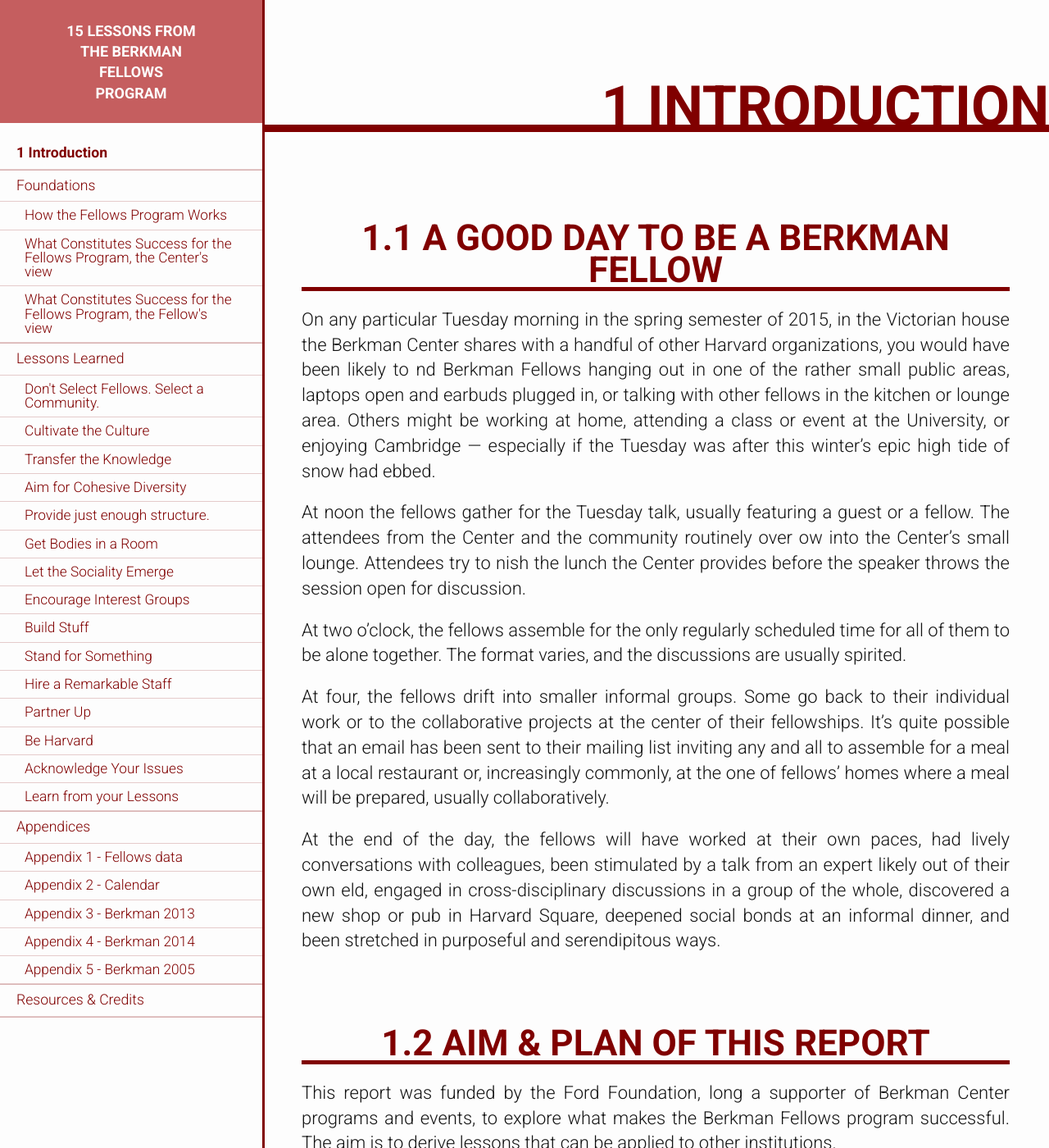
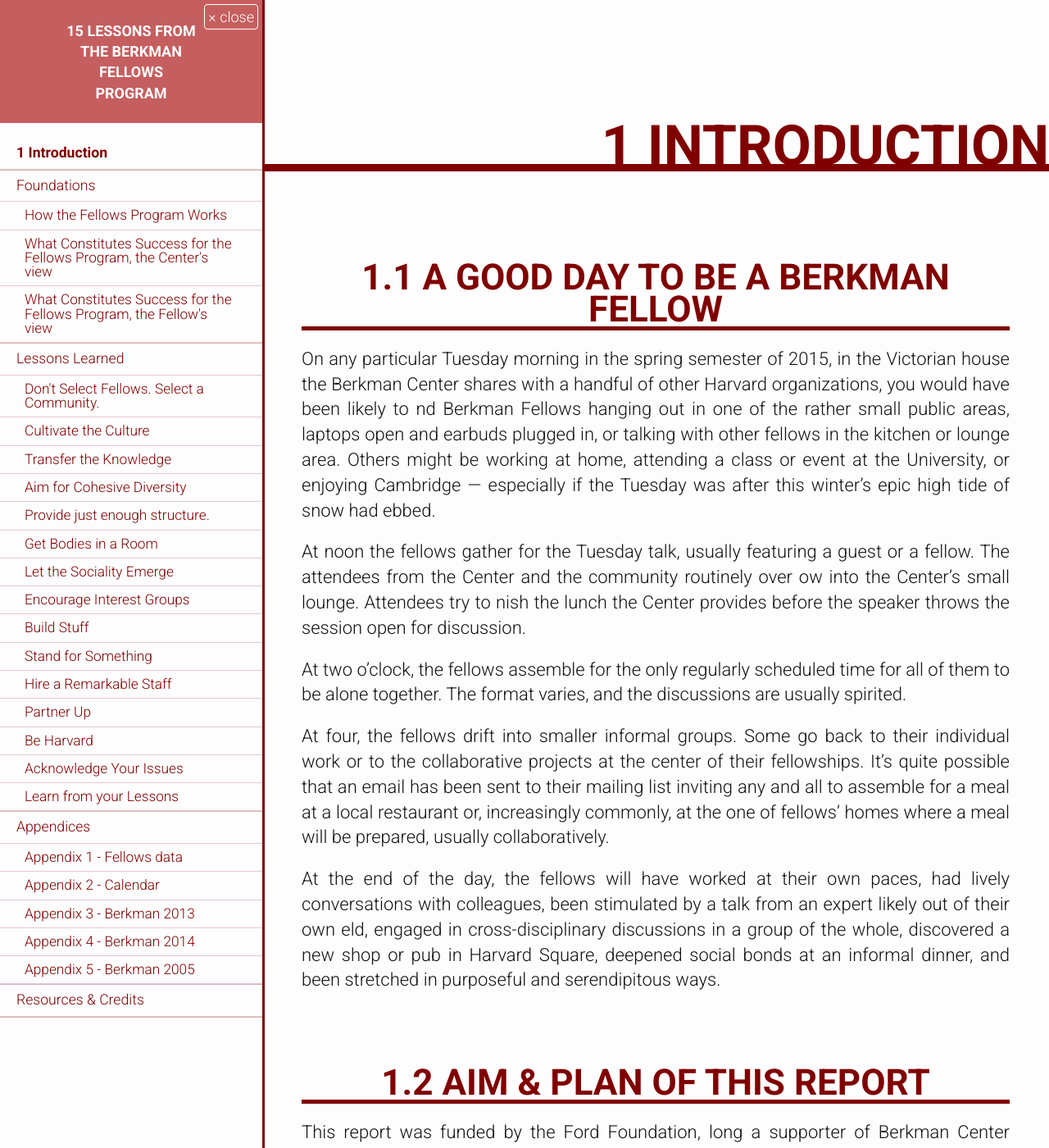
Before and after one commit to berkmancenter/15-Lessons, a Jekyll site: the page built from index.html, in a window 1280 px wide and 1400 px high. Shown: the whole window at 82% size. Built offline with Jekyll 4.4.1, drawn with Linux system fonts in a browser that asks for light colours.

Commit message:
Add navigation CSS that makes more sense on small screens

```diff
--- a/_layouts/index.html
+++ b/_layouts/index.html
@@ -5,15 +5,18 @@
     </head>
 
     <body>
+        <div class="toggle toggle-main">
+            &#9776;
+        </div>
+
         <div class="container">
             <div class="overview">
-                <span class="toggle">close</span>
+                <span class="toggle toggle-close">&times; close</span>
                 {% include header.html %}
                 {% include nav.html %}
             </div>
 
             <div class="content">
-                <span class="toggle">menu</span>
                 {{ content }}
             </div>
         </div>
--- a/_sass/modules/_colors.scss
+++ b/_sass/modules/_colors.scss
@@ -8,3 +8,8 @@
 $gray: #5e5e5e;
 $green: #800000;
 $darkgreen: darken($green, 20%);
+
+$olivegray: #999988;
+$palepink: #e3d2d2;
+$darkred: #a61717;
+$medgray: #999;
--- a/_sass/partials/_general.scss
+++ b/_sass/partials/_general.scss
@@ -13,6 +13,10 @@
     max-width: 100%;
     position: relative;
     margin: 0 auto;
+
+    @media screen and (min-width: $sidebar-collapse + 1){
+        margin-top: 48px; // clear menu on small screens
+    }
 }
 
 .overview{
@@ -25,6 +29,7 @@
     width: calc(100% - 320px);
     position: absolute;
     right: 0;
+    top: 0;
 
     @media screen and (max-width: $sidebar-collapse){
         width: 100%;
--- a/_sass/partials/_nav.scss
+++ b/_sass/partials/_nav.scss
@@ -1,18 +1,46 @@
-.toggle{
+.toggle {
+    text-align: center;
+    opacity: 1;
+
     &:hover{
         cursor: pointer;
         opacity: .8;
     }
+}
+
+.toggle-main {
+    position: fixed;
+    top: 0;
+    width: 100%;
+    padding: 6px 8px;
+    color: maroon;
+    background-color: $lightgray;
+    font-size: 36px;
+    line-height: 36px;
+    height: 36px;
+    z-index: 10;
 
     @media screen and (min-width: $sidebar-collapse + 1){
         display: none;
     }
 }
 
+.toggle-close {
+    color: white;
+    border: 1px solid white;
+    border-radius: 4px;
+    padding: 2px 4px;
+
+    &:hover{
+        color: maroon;
+        background-color: white;
+    }
+}
+
 // Overview
 .overview {
     position: fixed;
-    top: 0px;
+    top: 0;
     left: 0px;
     height: 100%;
     overflow-y: auto;
--- a/_sass/partials/_syntax.scss
+++ b/_sass/partials/_syntax.scss
@@ -6,11 +6,6 @@
     font-size: .9em;
     margin: 15px 0;
 }
-
-$olivegray: #999988;
-$palepink: #e3d2d2;
-$darkred: #a61717;
-$medgray: #999;
 
 .highlight{
 
```
